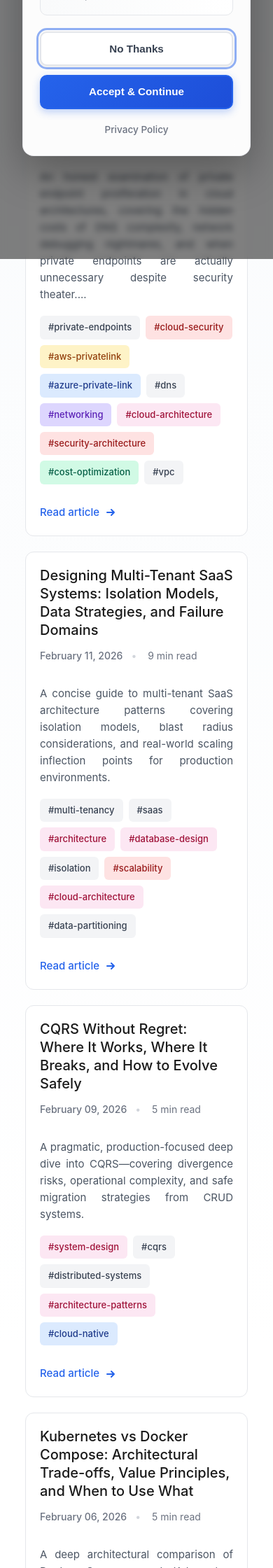
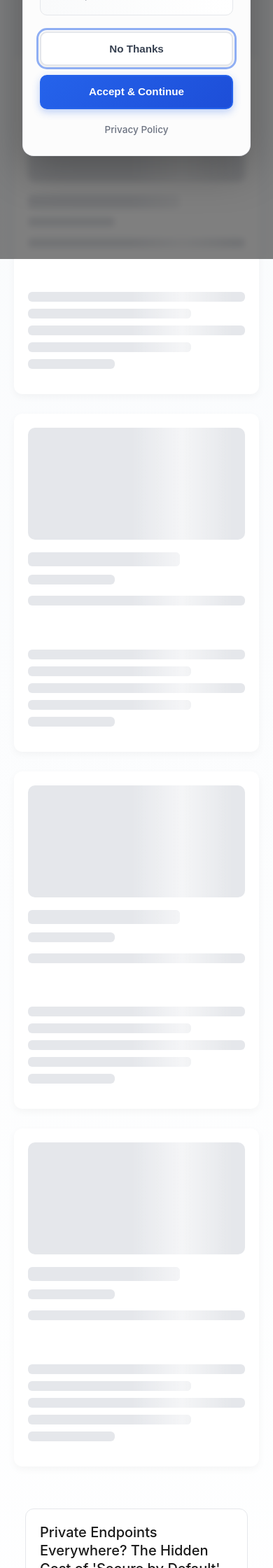
Before and after one commit to aloknecessary/aloknecessary.github.io, a Jekyll site: the page built from blogs/index.html, in a window 390 px wide. Shown: the part 530-2770 px from the top of the page at 70% size. Built offline with Jekyll 4.4.1, drawn with Linux system fonts in a browser that asks for light colours.

Commit message:
feature: added skeleton for blogs page

```diff
--- a/_layouts/blogs.html
+++ b/_layouts/blogs.html
@@ -2,6 +2,6 @@
 layout: default
 ---
 
-<link rel="stylesheet" href="{{ '/assets/css/blog-cards.css' | relative_url }}">
+<link rel="stylesheet" href="{{ '/assets/css/blogs.css' | relative_url }}">
 
 {{ content }}
--- a/assets/css/blog-cards.css
+++ b/assets/css/blogs.css
@@ -1,3 +1,87 @@
+.blog-skeleton-grid {
+  display: grid;
+  grid-template-columns: repeat(2, 1fr);
+  gap: 28px;
+  padding: 30px 0 60px;
+}
+
+.blog-skeleton-card {
+  padding: 20px;
+  border-radius: 12px;
+  background: #ffffff;
+  box-shadow: 0 4px 12px rgba(0, 0, 0, 0.04);
+}
+
+/* Skeleton Base */
+
+.skeleton {
+  position: relative;
+  overflow: hidden;
+  background: #e5e7eb;
+  border-radius: 6px;
+}
+
+.skeleton::after {
+  content: "";
+  position: absolute;
+  top: 0;
+  left: -150px;
+  height: 100%;
+  width: 150px;
+  background: linear-gradient(
+    90deg,
+    transparent,
+    rgba(255, 255, 255, 0.6),
+    transparent
+  );
+  animation: shimmer 1.2s infinite;
+}
+
+@keyframes shimmer {
+  100% {
+    transform: translateX(300px);
+  }
+}
+
+/* Individual Blocks */
+
+.skeleton-cover {
+  height: 160px; /* match your real cover image */
+  margin-bottom: 18px;
+  border-radius: 10px;
+}
+
+.skeleton-title {
+  height: 20px;
+  width: 70%;
+  margin-bottom: 12px;
+}
+
+.skeleton-meta {
+  height: 14px;
+  width: 40%;
+  margin-bottom: 16px;
+}
+
+.skeleton-line {
+  height: 14px;
+  width: 100%;
+  margin-bottom: 10px;
+}
+
+.skeleton-line.short {
+  width: 75%;
+}
+
+@media (max-width: 768px) {
+  .blog-skeleton-grid {
+    grid-template-columns: 1fr;
+  }
+}
+
+
+
+
 /* ========================================
    Blog Cards Layout Styles
    ======================================== */
--- a/blogs/index.html
+++ b/blogs/index.html
@@ -12,7 +12,29 @@ hide_header: false
   <h2>The Technical Compendium</h2>
   <p class="blogs-subtitle">Insights on architecture, cloud-native deployments, and modern DevOps</p>
 </div>
+<!-- Skeleton Loader -->
+<div id="blog-loader" class="blog-skeleton-grid">
 
+  {% for i in (1..4) %}
+  <div class="blog-skeleton-card">
+    <div class="skeleton skeleton-cover"></div>
+    <div class="skeleton skeleton-title"></div>
+    <div class="skeleton skeleton-meta"></div>
+    <div class="skeleton skeleton-line"></div>
+    <div><br /><br /></div>
+    <div class="skeleton skeleton-line"></div>
+    <div class="skeleton skeleton-line short"></div>
+    <div class="skeleton skeleton-line"></div>
+    <div class="skeleton skeleton-line short"></div>
+    <div class="skeleton skeleton-meta"></div>
+
+  </div>
+  {% endfor %}
+
+</div>
+
+
+<!-- Blog List -->
 <div class="blog-cards-grid">
   {% assign blogs = site.blogs | sort: "date" | reverse %}
   {% for post in blogs %}
```
